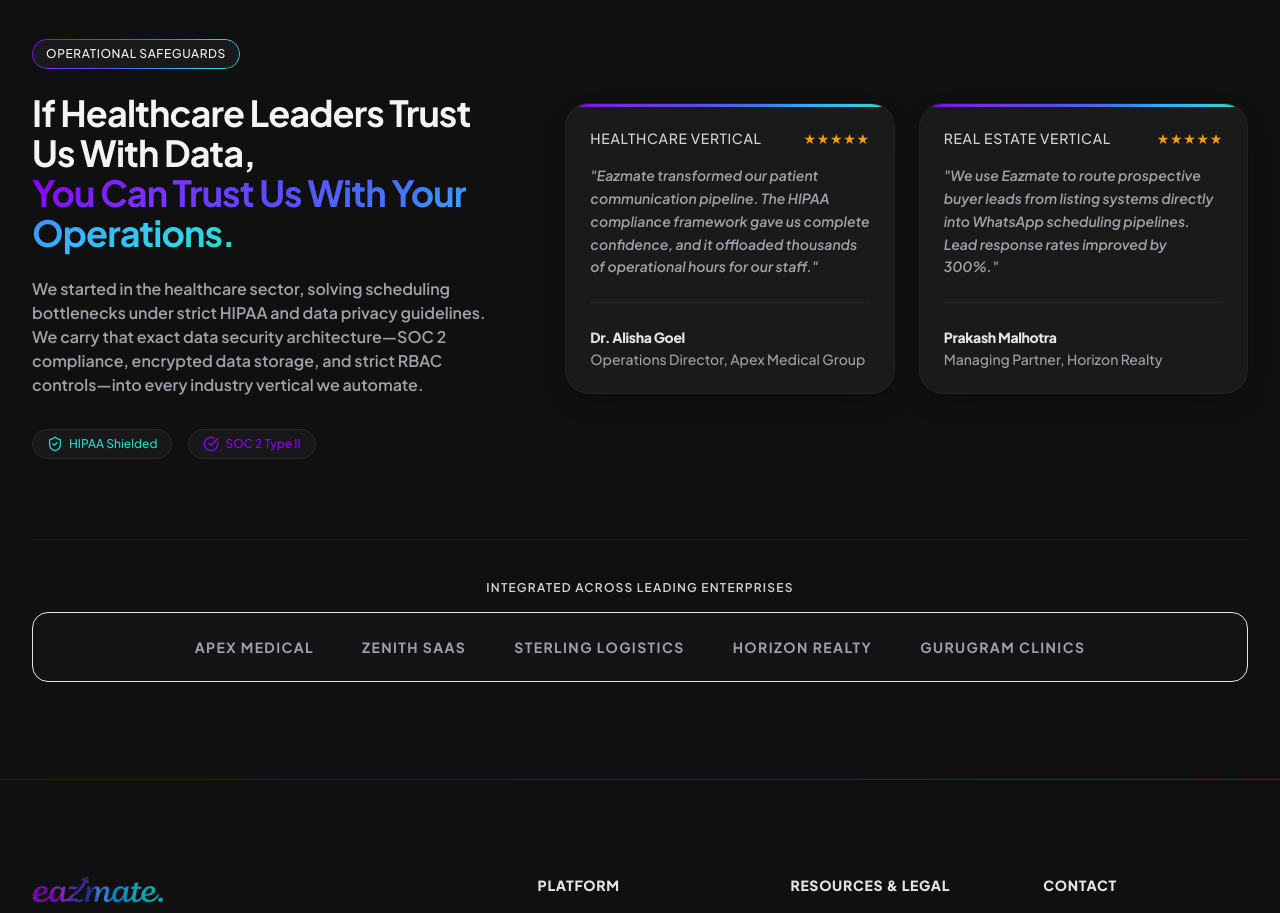
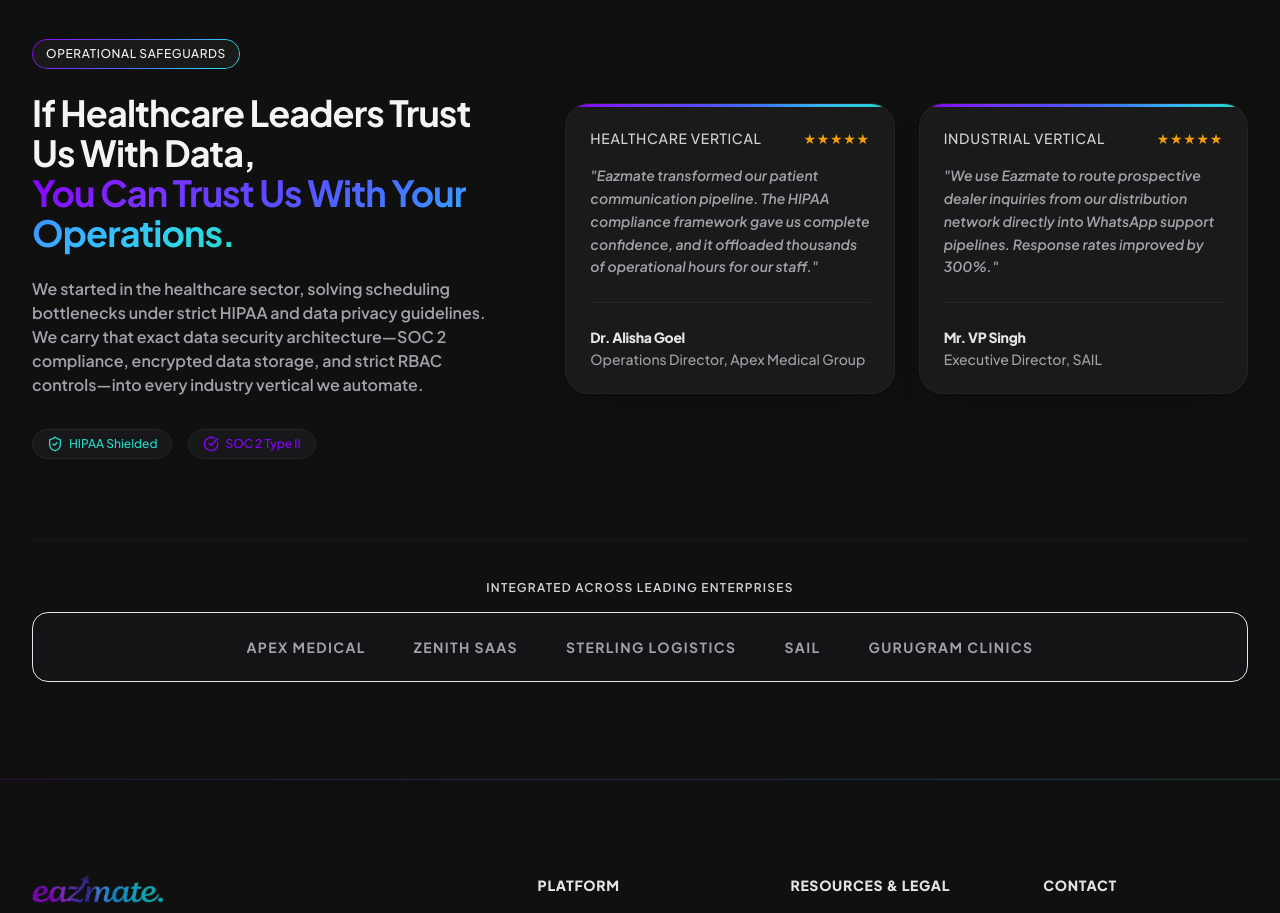
Before and after one commit to priyanshu3372/Eazmate, a React (Vite) app: page / in a window 1280 px wide. Shown: the part 2460-3373 px from the top of the page. Built offline with nearby package versions, Linux system fonts and the light colour scheme.

Commit message:
Update Trust.tsx component

```diff
--- a/src/features/landing/Trust.tsx
+++ b/src/features/landing/Trust.tsx
@@ -17,10 +17,10 @@
       category: "Healthcare Vertical"
     },
     {
-      quote: "We use Eazmate to route prospective buyer leads from listing systems directly into WhatsApp scheduling pipelines. Lead response rates improved by 300%.",
-      author: "Prakash Malhotra",
-      role: "Managing Partner, Horizon Realty",
-      category: "Real Estate Vertical"
+      quote: "We use Eazmate to route prospective dealer inquiries from our distribution network directly into WhatsApp support pipelines. Response rates improved by 300%.",
+      author: "Mr. VP Singh",
+      role: "Executive Director, SAIL",
+      category: "Industrial Vertical"
     }
   ];
 
@@ -96,7 +96,7 @@
             <span>APEX MEDICAL</span>
             <span>ZENITH SAAS</span>
             <span>STERLING LOGISTICS</span>
-            <span>HORIZON REALTY</span>
+            <span>SAIL</span>
             <span>GURUGRAM CLINICS</span>
           </div>
         </div>
```
